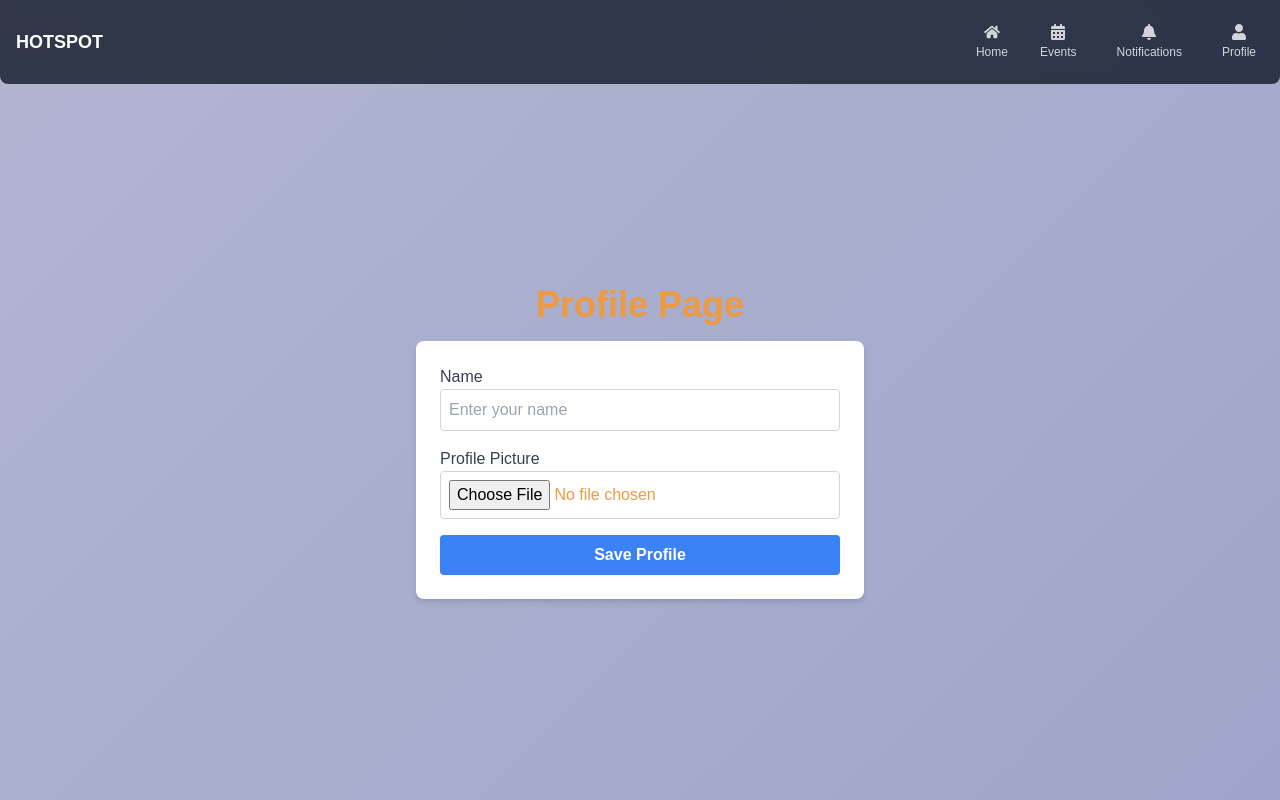
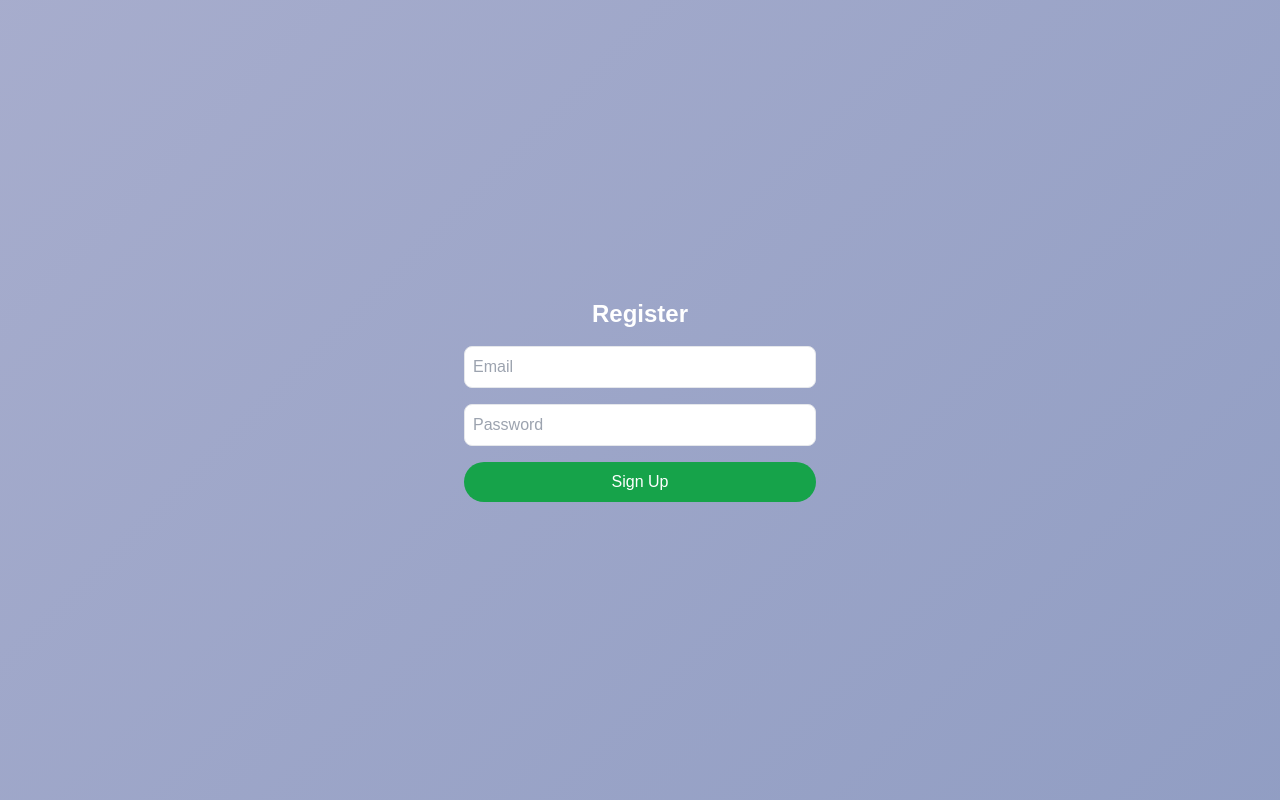
Before and after one commit to noel-chacko/renderHotSpot, a Next.js app in the folder hotspot-events-app/: page /profile in a window 1280 px wide. Built offline with nearby package versions, Linux system fonts and the light colour scheme.

Commit message:
update Profile Page

```diff
--- a/hotspot-events-app/src/app/profile/page.tsx
+++ b/hotspot-events-app/src/app/profile/page.tsx
@@ -1,9 +1,13 @@
 // src/app/profile/page.tsx
 "use client";
+import { FaHome, FaCalendarAlt, FaBell, FaUser } from 'react-icons/fa';
 import React, { useState } from "react";
+import { useRouter } from "next/navigation";
+import Registration from "../Reg";
 import NavBar from "@/app/NavBar";
 
 export default function Profile() {
+  const [isRegistered, setIsRegistered] = useState(false);
   const [name, setName] = useState("");
   const [profilePicture, setProfilePicture] = useState<File | null>(null);
   const [preview, setPreview] = useState<string | null>(null);
@@ -26,6 +30,15 @@ export default function Profile() {
     console.log("User Name:", name);
     console.log("Profile Picture:", profilePicture);
   };
+
+  const handleRegistrationComplete = () => {
+    setIsRegistered(true);  // Update state to show profile page
+  };
+
+  // Render the Registration component if the user is not registered
+  if (!isRegistered) {
+    return <Registration onRegister={handleRegistrationComplete} />;
+  }
 
   return (
     <div className="flex flex-col min-h-screen">
```
Also changed, not shown: 2 other files (tests, documents, lock files or other folders).
